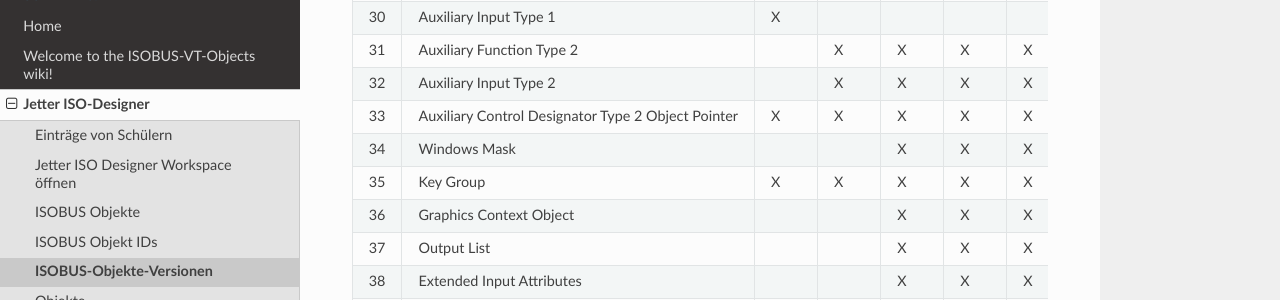
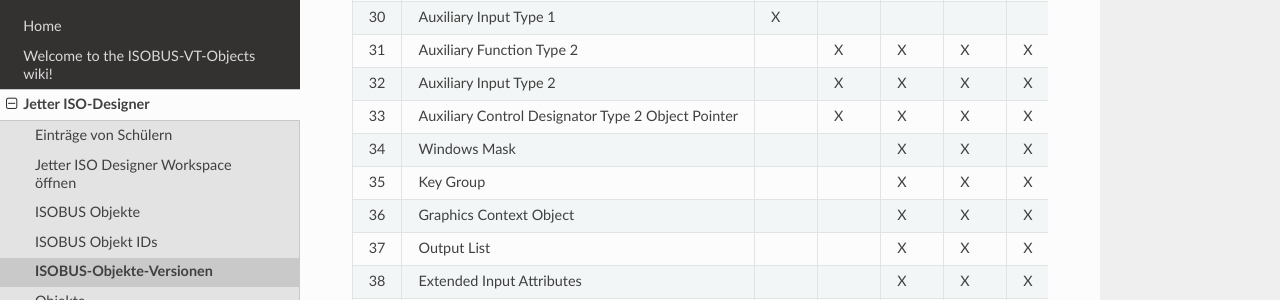
Before and after one commit to Meisterschulen-am-Ostbahnhof-Munchen/ISOBUS-VT-Objects-docs, a Sphinx documentation site: the page built from docs/ISOBUS-Objekte-Versionen.md, in a window 1280 px wide and 900 px high, scrolled down 1271 px. Shown: the part 151-451 px from the top of the window. Built offline with Sphinx 7.4.7 and the Read the Docs theme 2.0.0, drawn with Linux system fonts in a browser that asks for light colours.

Commit message:
updated again
#33: changed, VT 2 removed
#35: VT 2, VT 3 removed

```diff
--- a/docs/ISOBUS-Objekte-Versionen.md
+++ b/docs/ISOBUS-Objekte-Versionen.md
@@ -45,9 +45,9 @@ Tractors and machinery for agriculture and forestry — Serial control and commu
 |  30 | Auxiliary Input Type 1                             |   X  |      |      |      |      | 11783-6 - J.4.4           |         ?         |
 |  31 | Auxiliary Function Type 2                          |      |   X  |   X  |   X  |   X  | 11783-6 – J.4.3           |         X         |
 |  32 | Auxiliary Input Type 2                             |      |   X  |   X  |   X  |   X  | 11783-6 – J.4.5           |         ?         |
-|  33 | Auxiliary Control Designator Type 2 Object Pointer |   X  |   X  |   X  |   X  |   X  | 11783-6 – J.4.7           |         X         |
+|  33 | Auxiliary Control Designator Type 2 Object Pointer |      |   X  |   X  |   X  |   X  | 11783-6 – J.4.7           |         X         |
 |  34 | Windows Mask                                       |      |      |   X  |   X  |   X  | 11783-6 – B.19            |         X         |
-|  35 | Key Group                                          |   X  |   X  |   X  |   X  |   X  | 11783-6 – B.20            |         -         |
+|  35 | Key Group                                          |      |      |   X  |   X  |   X  | 11783-6 – B.20            |         -         |
 |  36 | Graphics Context Object                            |      |      |   X  |   X  |   X  | 11783-6 – B.18            |         X         |
 |  37 | Output List                                        |      |      |   X  |   X  |   X  | 11783-6 – B.9.4           |         X         |
 |  38 | Extended Input Attributes                          |      |      |   X  |   X  |   X  | 11783-6 – B.14.6          |         X         |
```
